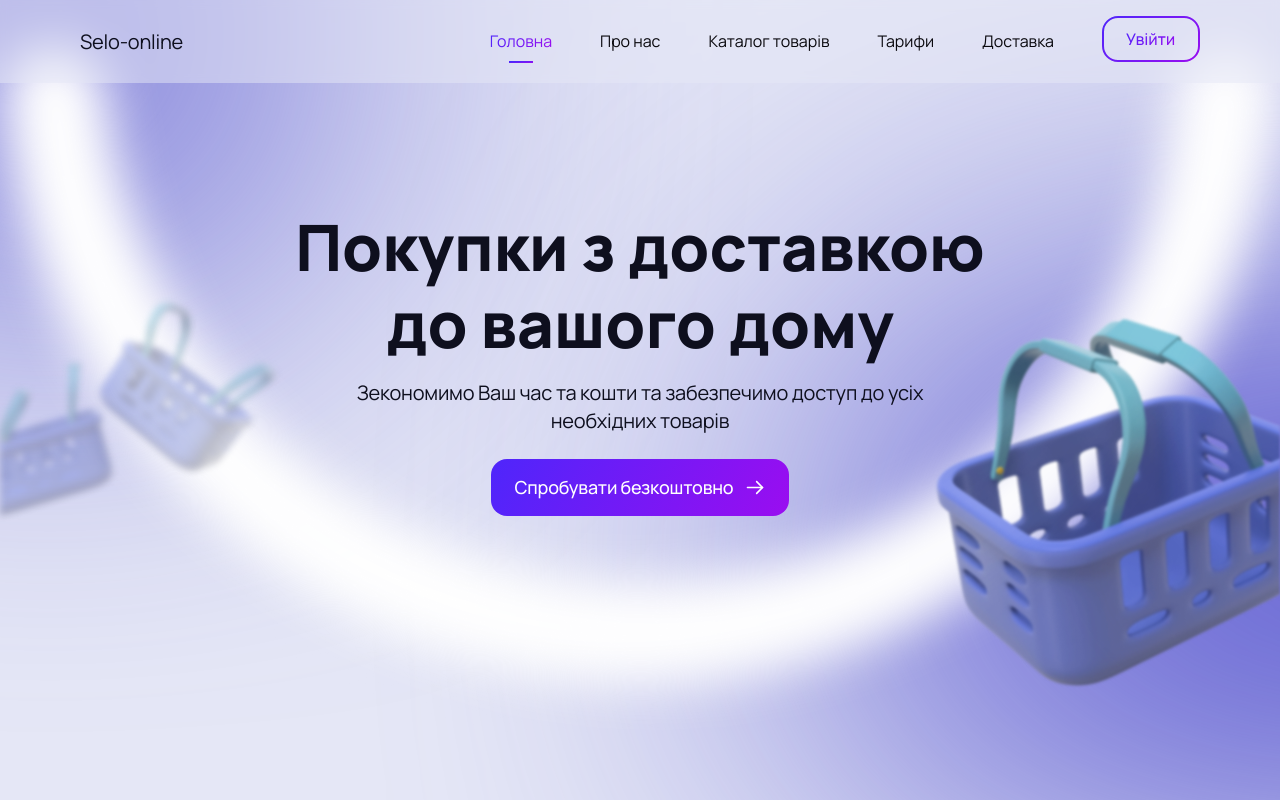
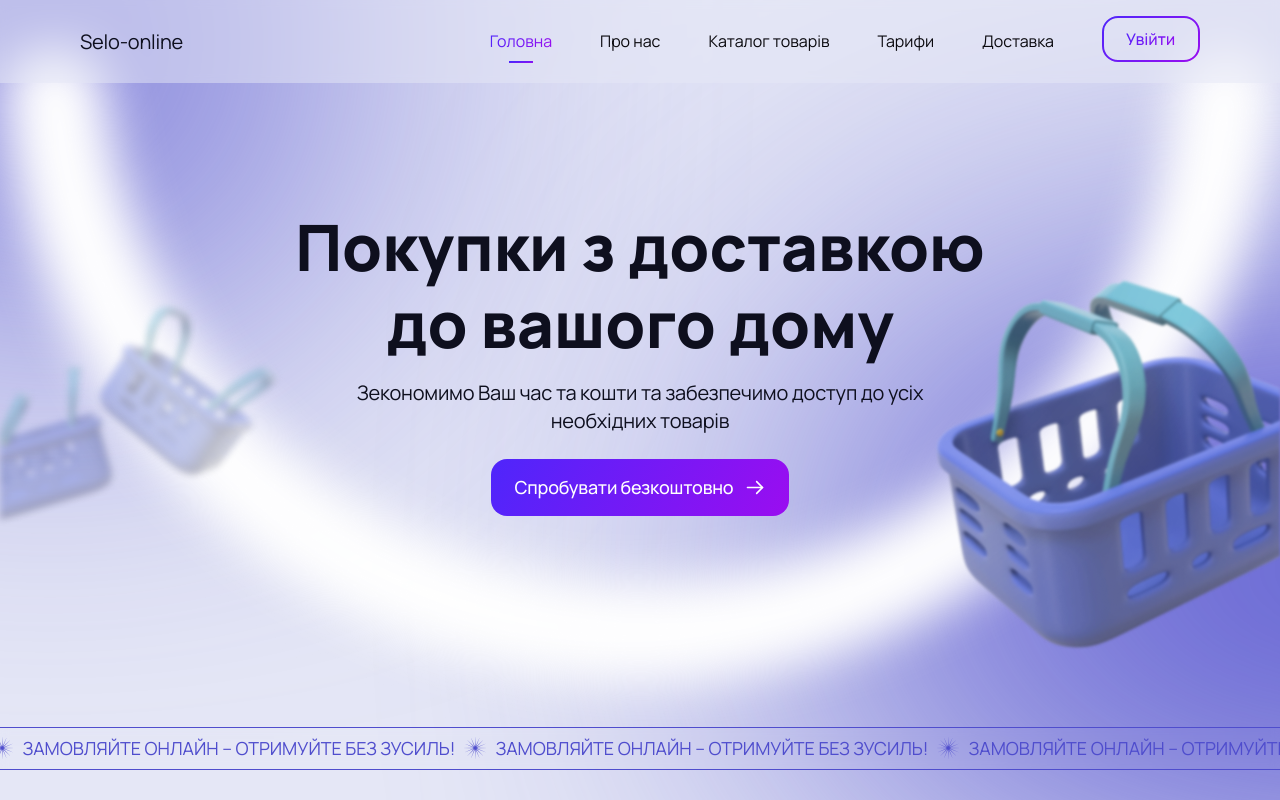
Before and after one commit to Tkachenko01001/vilage-online-fe, a Next.js app: page / in a window 1280 px wide. Shown: the top 800 px of the page. Built offline with nearby package versions, Linux system fonts and the light colour scheme.

Commit message:
add/animation_hero

```diff
--- /dev/null
+++ b/src/app/animation/animateMainPage.tsx
@@ -0,0 +1,28 @@
+export const titleAnimation = {
+  animate: { y: 0, opacity: 1 },
+  initial: { y: -90, opacity: 0 },
+  transition: { type: "tween", ease: "easeInOut",  duration: 0.5}
+};
+
+export const elipseAnimation = {
+  animate: { opacity: 1 },
+  initial: { opacity: 0 },
+  transition: { duration: 0.6 }
+};
+
+export const smallBasketAnimation = {
+  animate: { y: -300, opacity: 1, rotate: 0 },
+  initial: { y: -500, opacity: 0, rotate: 60 },
+  transition: { type: "tween", ease: "easeInOut", duration: 0.6, }
+};
+
+export const bigBasketAnimation = {
+  animate: { y: -250, opacity: 1, rotate: 0 },
+  initial: { y: -700, opacity: 0, rotate: 40 },
+  transition: { type: "tween", ease: "easeInOut", duration: 0.5 }
+};
+
+export const trackAnimation = {
+    x: ["-50%", "-0%"],
+    transition: { duration: 8 * 3, ease: "linear", repeat: Infinity }
+}
--- a/src/app/components/dashboard/Navigation.tsx
+++ b/src/app/components/dashboard/Navigation.tsx
@@ -13,7 +13,7 @@ const Navigation = () => {
       <ul className={styles.list}>
         {navList.map((line) => (
           <li key={line.value} className={styles.line}>
-            <Link className={`${pathname === line.path ? styles.linkActive : ''}`} href={line.path}>
+            <Link className={pathname === line.path ? styles.linkActive : ''} href={line.path}>
               {line.value}
             </Link>
           </li>
--- a/src/app/components/dashboard/dashboard.module.scss
+++ b/src/app/components/dashboard/dashboard.module.scss
@@ -59,7 +59,6 @@
     background-clip: text;
     -webkit-background-clip: text;
     -webkit-text-fill-color: transparent;
-    transition: ease 0.3s;
 };
 
 .active {
--- a/src/app/components/hero/Hero.tsx
+++ b/src/app/components/hero/Hero.tsx
@@ -1,25 +1,30 @@
+"use client"
+import { motion } from "framer-motion";
+import { titleAnimation, elipseAnimation, bigBasketAnimation, smallBasketAnimation } from "../../animation/animateMainPage";
 import Elipse from '../../assets/icons/ellipse.svg';
 import Arrow from '../../assets/icons/arrow.svg';
 import styles from './hero.module.scss';
+import Track from '../track/Track';
 
 const Hero = () => {
     return (
         <section className={styles.sectionWrapp}>
-            <div className={styles.titleWrapp}>
+            <motion.div className={styles.titleWrapp} {...titleAnimation}>
                 <h1 className={styles.title}>Покупки з доставкою до вашого дому</h1>
                 <p className={styles.paragraph}>Зекономимо Ваш час та кошти та забезпечимо доступ до усіх необхідних товарів</p>
                 <button className={styles.btn} type="button">
                     <span className={styles.btnText}>Спробувати безкоштовно</span>
                     <Arrow className={styles.iconArow} />
                 </button>
-            </div>
+            </motion.div>
             <div className={`${styles.blurBall} ${styles.blurBallHeight}`}></div>
-            <Elipse className={styles.iconElipse} />
-            <div className={styles.iconElipse}></div>
+            <motion.div {...elipseAnimation} >
+                <Elipse className={styles.iconElipse} />
+            </motion.div>
             <div className={`${styles.blurBall} ${styles.blurBallBottom}`}></div>
-            <div className={styles.basketWrapp}>
-            </div>
-            <div className={styles.iconSmallBaskets}></div>
+            <motion.div {...bigBasketAnimation} className={styles.basketWrapp}></motion.div>
+            <motion.div {...smallBasketAnimation} className={styles.iconSmallBaskets}></motion.div>
+            <Track />
         </section>
     )
 };
--- a/src/app/components/hero/hero.module.scss
+++ b/src/app/components/hero/hero.module.scss
@@ -64,7 +64,6 @@
 
 .basketWrapp {
     position: absolute;
-    top: 304px;
     right: 0px;
     max-width: 496px;
     width: 100%;
@@ -108,6 +107,5 @@
     height: 362px;
     position: absolute;
     z-index: -1;
-    top: 212px;
     background-image: url('../../assets/icons/basket2.png');
 }
--- /dev/null
+++ b/src/app/components/track/Track.tsx
@@ -0,0 +1,30 @@
+'use client'
+import { motion } from "framer-motion";
+import styles from "./track.module.scss";
+import Star from "../../assets/icons/star.svg";
+import { trackAnimation } from "../../animation/animateMainPage";
+
+const Track = () => {
+    const trackElements: string[] = new Array(8).fill("Замовляйте онлайн – отримуйте без зусиль!");
+
+    return (
+        <div className={styles.wrapp}>
+            <div className={styles.contentWrapper}>
+                <motion.div
+                    className={styles.content}
+                    animate={trackAnimation}
+                    key={trackElements.join(",")}
+                >
+                    {trackElements.map((element, index) => (
+                        <div className={styles.content} key={index}>
+                            <Star />
+                            {element}
+                        </div>
+                    ))}
+                </motion.div>
+            </div>
+        </div>
+    );
+};
+
+export default Track;
--- /dev/null
+++ b/src/app/components/track/track.module.scss
@@ -0,0 +1,30 @@
+@import "../../styles/base.scss";
+
+.wrapp {
+    display: flex;
+    gap: 8px;
+    padding: 8px 0px;
+    margin-top: 211px;
+    border-top: 1px solid $blue;
+    border-bottom: 1px solid $blue;
+    backdrop-filter: blur(5px);
+    overflow-x: auto;
+}
+
+.contentWrapper {
+    display: flex;
+    flex-wrap: nowrap;
+    white-space: nowrap;
+    overflow: hidden;
+    gap: 8px;
+}
+
+.content {
+    display: flex;
+    align-items: center;
+    gap: 8px;
+    color: $blue;
+    font-size: 18px;
+    line-height: 140%;
+    text-transform: uppercase;
+}
```
